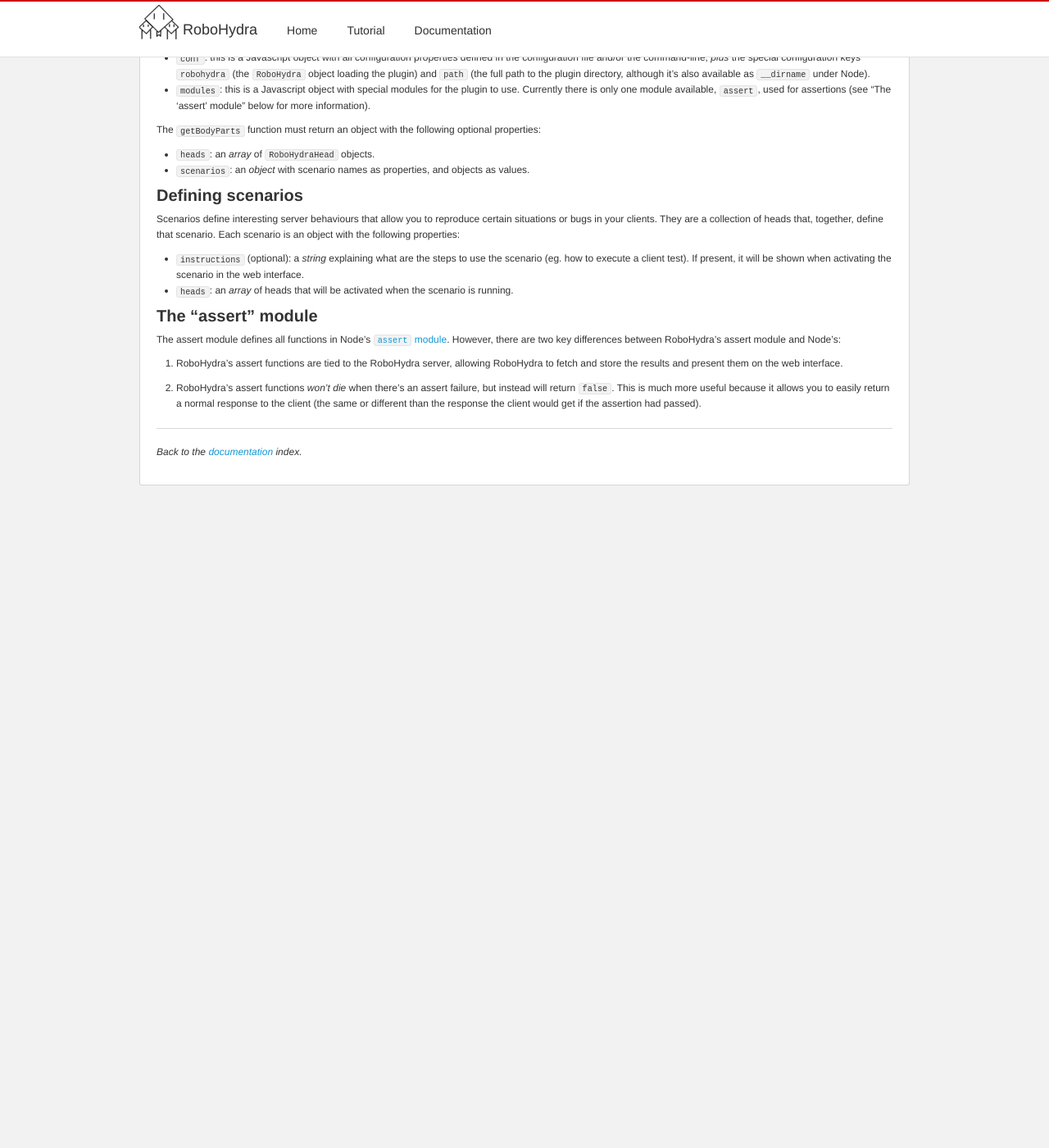
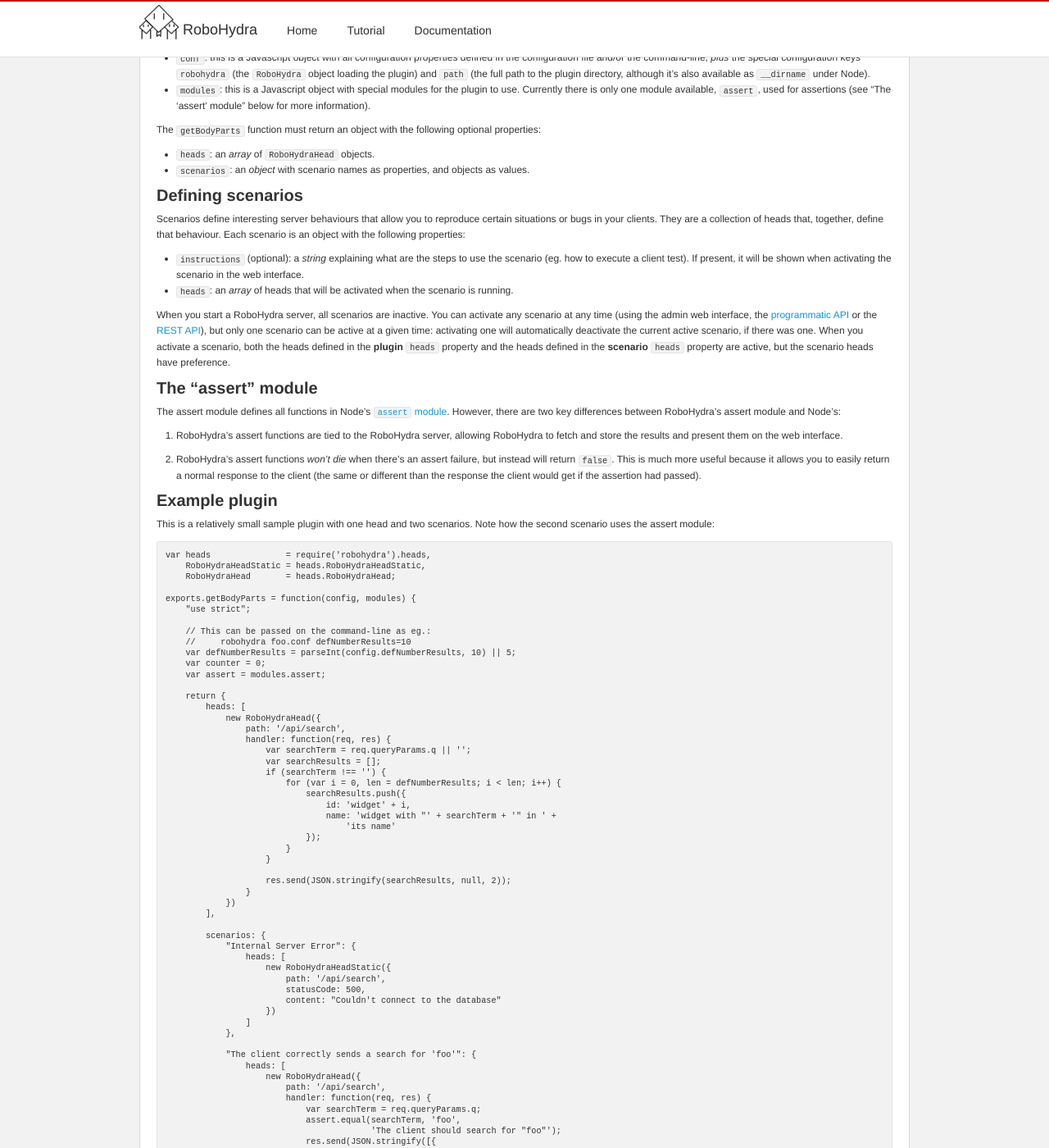
Before and after one commit to robohydra/robohydra, a Jekyll site: the page built from documentation/next/plugins/index.md, in a window 1280 px wide and 1400 px high, scrolled down 209 px. Shown: the whole window at 82% size. Built offline with Jekyll 4.4.1, drawn with Linux system fonts in a browser that asks for light colours; before the commit the page ends 900 px from its top, so only the background shows below that; some of the changed text lies outside the part shown.

Commit message:
Documentation: improve wording and add examples

```diff
--- a/documentation/next/plugins/index.md
+++ b/documentation/next/plugins/index.md
@@ -7,7 +7,7 @@
 Most uses of RoboHydra need writing custom plugins for the behaviour
 you want. Writing plugins is easy, as you can use ready-made RoboHydra
 heads that do most common operations. See the
-[tutorial](../../tutorial) to get an idea of what's possible and get
+[tutorial](/tutorial) to get an idea of what's possible and get
 started, and the [head documentation](../heads) for a detailed
 description of the capabilities of each type of head.
 
@@ -40,7 +40,7 @@
 
 Scenarios define interesting server behaviours that allow you to
 reproduce certain situations or bugs in your clients. They are a
-collection of heads that, together, define that scenario. Each
+collection of heads that, together, define that behaviour. Each
 scenario is an object with the following properties:
 
 * `instructions` (optional): a *string* explaining what are the steps
@@ -48,6 +48,15 @@
   it will be shown when activating the scenario in the web interface.
 * `heads`: an *array* of heads that will be activated when the
   scenario is running.
+
+When you start a RoboHydra server, all scenarios are inactive. You can
+activate any scenario at any time (using the admin web interface, the
+[programmatic API](../api) or the [REST API](../rest)), but only one
+scenario can be active at a given time: activating one will
+automatically deactivate the current active scenario, if there was
+one. When you activate a scenario, both the heads defined in the
+**plugin** `heads` property and the heads defined in the **scenario**
+`heads` property are active, but the scenario heads have preference.
 
 
 ### The "assert" module
@@ -65,3 +74,83 @@
 because it allows you to easily return a normal response to the client
 (the same or different than the response the client would get if the
 assertion had passed).
+
+
+### Example plugin
+
+This is a relatively small sample plugin with one head and two
+scenarios. Note how the second scenario uses the assert module:
+
+    var heads               = require('robohydra').heads,
+        RoboHydraHeadStatic = heads.RoboHydraHeadStatic,
+        RoboHydraHead       = heads.RoboHydraHead;
+
+    exports.getBodyParts = function(config, modules) {
+        "use strict";
+
+        // This can be passed on the command-line as eg.:
+        //     robohydra foo.conf defNumberResults=10
+        var defNumberResults = parseInt(config.defNumberResults, 10) || 5;
+        var counter = 0;
+        var assert = modules.assert;
+
+        return {
+            heads: [
+                new RoboHydraHead({
+                    path: '/api/search',
+                    handler: function(req, res) {
+                        var searchTerm = req.queryParams.q || '';
+                        var searchResults = [];
+                        if (searchTerm !== '') {
+                            for (var i = 0, len = defNumberResults; i < len; i++) {
+                                searchResults.push({
+                                    id: 'widget' + i,
+                                    name: 'widget with "' + searchTerm + '" in ' +
+                                        'its name'
+                                });
+                            }
+                        }
+
+                        res.send(JSON.stringify(searchResults, null, 2));
+                    }
+                })
+            ],
+
+            scenarios: {
+                "Internal Server Error": {
+                    heads: [
+                        new RoboHydraHeadStatic({
+                            path: '/api/search',
+                            statusCode: 500,
+                            content: "Couldn't connect to the database"
+                        })
+                    ]
+                },
+
+                "The client correctly sends a search for 'foo'": {
+                    heads: [
+                        new RoboHydraHead({
+                            path: '/api/search',
+                            handler: function(req, res) {
+                                var searchTerm = req.queryParams.q;
+                                assert.equal(searchTerm, 'foo',
+                                             'The client should search for "foo"');
+                                res.send(JSON.stringify([{
+                                    id: 123,
+                                    name: 'Bogus search for the search test, ' +
+                                        'searched for "' + searchTerm + '"'
+                                }]));
+                            }
+                        })
+                    ]
+                }
+            }
+        };
+    };
+
+
+See the [example
+plugins](https://github.com/robohydra/robohydra/tree/master/examples/plugins)
+and the [standard plugin
+library](https://github.com/robohydra/robohydra/tree/master/plugins)
+in the repository for more examples.
```
Also changed, not shown: documentation/next/rest/index.md (+16 -8 lines).
